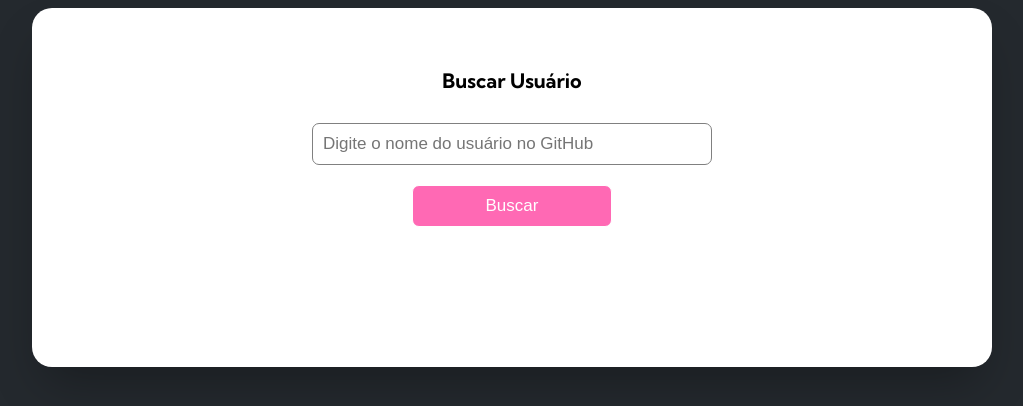
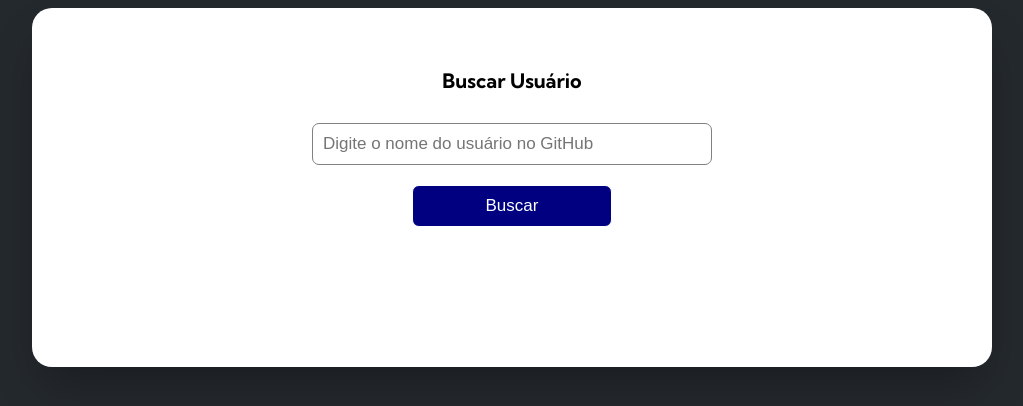
Before and after one commit to thaleshng/quest-js-avancado, a plain HTML site: page index.html in a window 1280 px wide. In both pictures the pointer is over the input "Buscar". Shown: the part 132-538 px from the top of the page, without its empty margins (128-1151 px from the left). Drawn offline with nearby package versions, Linux system fonts and the light colour scheme.

Commit message:
mudando a cor do botão

```diff
--- a/src/css/styles.css
+++ b/src/css/styles.css
@@ -80,7 +80,7 @@ main {
 }
 
 .container header #btn-search:hover {
-  background-color: hotpink;
+  background-color: navy;
   color: #ffffff;
   border-color: #ffffff;
 }
```
Also changed, not shown: 2 other files.
